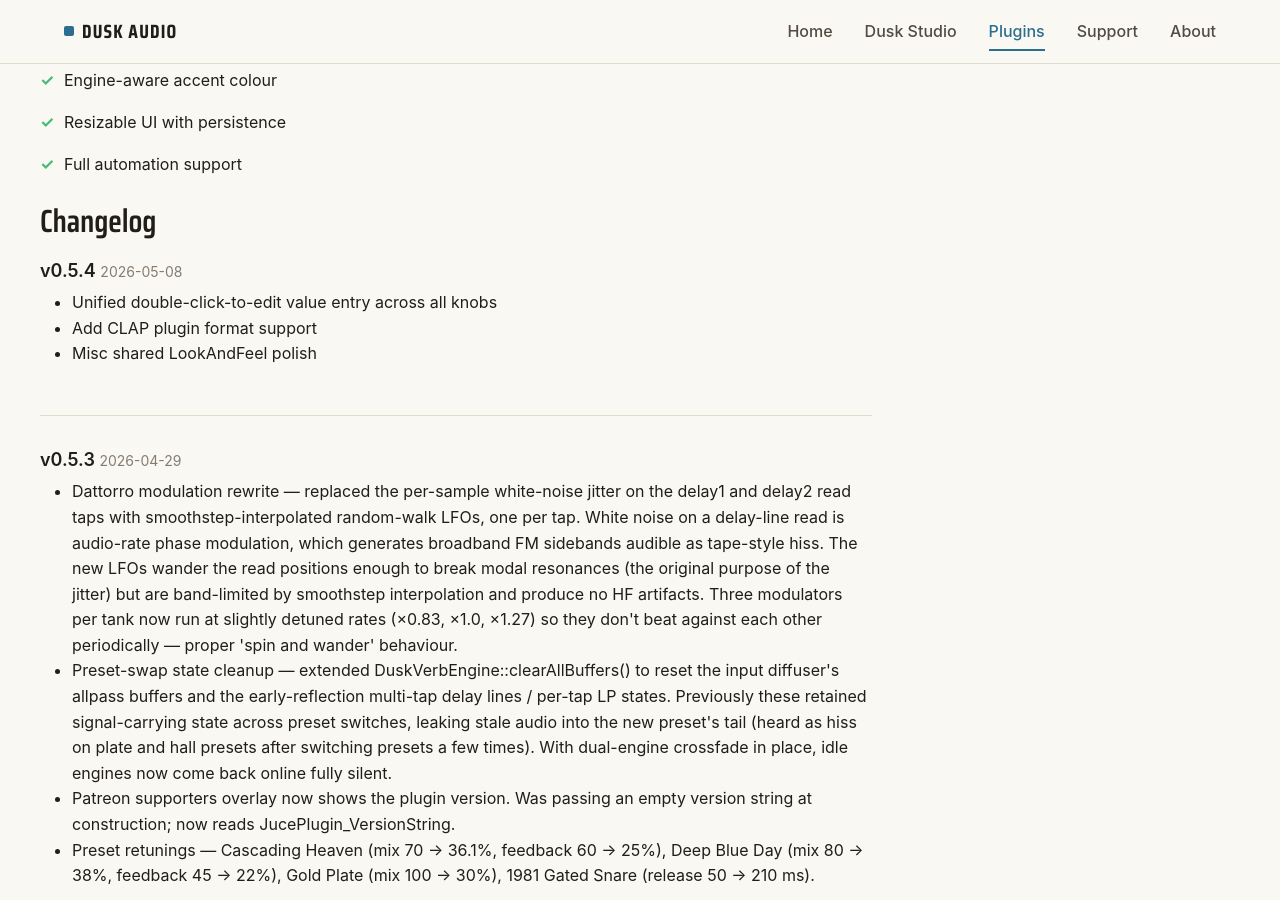
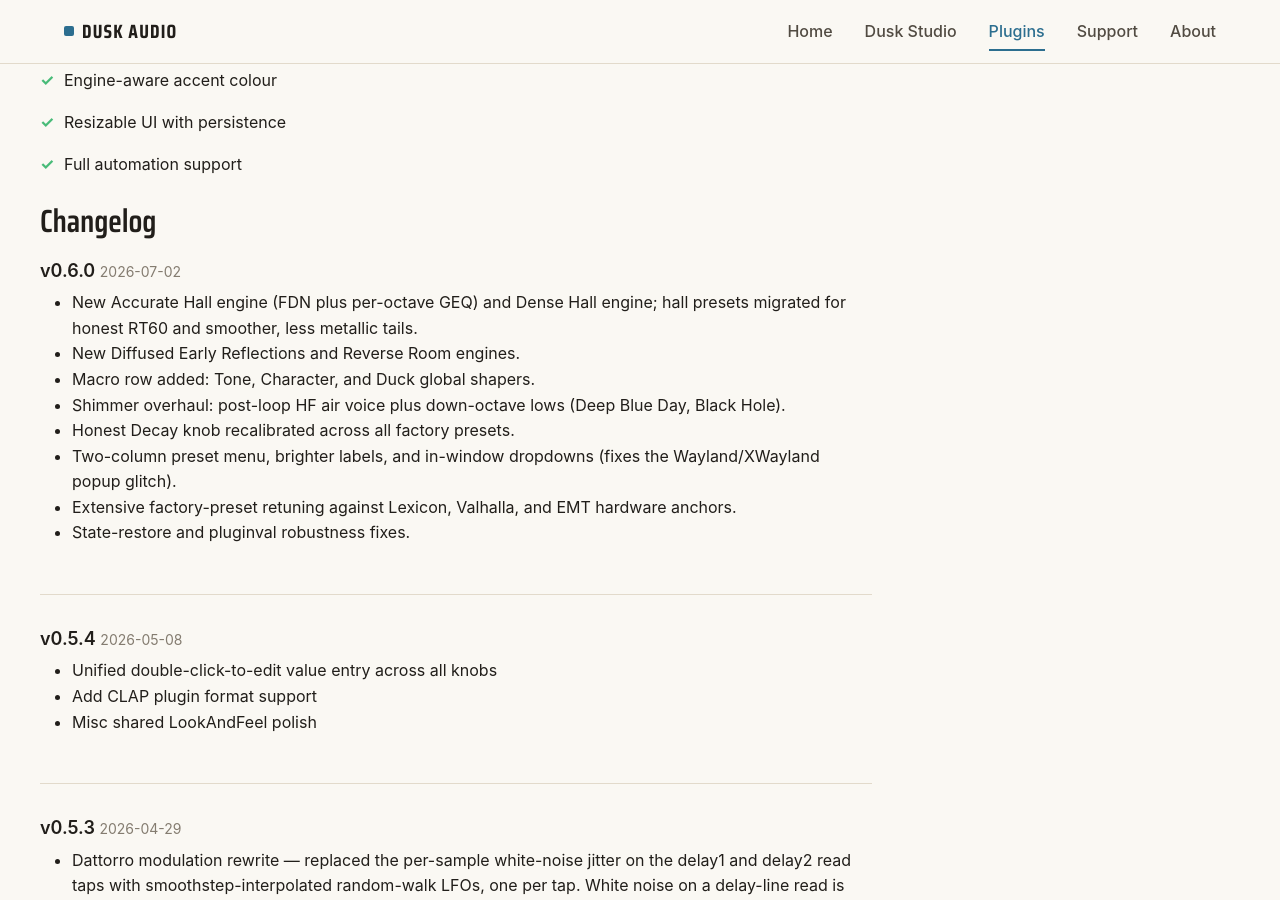
Before and after one commit to dusk-audio/dusk-audio.github.io, a Jekyll site: the page built from _plugins/duskverb.md, in a window 1280 px wide and 900 px high, scrolled down 8291 px. Built offline with Jekyll 4.4.1, drawn with Linux system fonts in a browser that asks for light colours; some of the changed text lies outside the part shown.

Commit message:
Update DuskVerb to v0.6.0

```diff
--- a/_data/plugins.yml
+++ b/_data/plugins.yml
@@ -64,7 +64,7 @@
     free.
   status: pre-release
   featured: true
-  version: 0.5.5
+  version: 0.6.0
 - name: Convolution Reverb
   slug: convolution-reverb
   tagline: IR-based reverb
--- a/_plugins/duskverb.md
+++ b/_plugins/duskverb.md
@@ -4,7 +4,7 @@ title: DuskVerb
 slug: duskverb
 tagline: Professional Algorithmic Reverb
 description: Algorithmic reverb with seven distinct DSP engines — Dattorro vintage plate, 6-AP high-density tank, Quad Room, 16-channel Hadamard FDN, Spring Tank, Non-Linear gated, and Eno-style Shimmer. 35+ hardware-anchored factory presets, random-walk modulation, freeze. Free VST3, LV2, AU, and CLAP plugin for Linux, Windows, and macOS.
-version: "0.5.5"
+version: "0.6.0"
 screenshot: /assets/images/plugins/DuskVerb-Eno-FDN.png
 
 screenshots:
@@ -54,6 +54,17 @@ requirements:
   - "Sample rates: 44.1 kHz – 192 kHz (sample-rate independent)"
 
 changelog:
+  - version: "0.6.0"
+    date: "2026-07-02"
+    changes:
+      - "New Accurate Hall engine (FDN plus per-octave GEQ) and Dense Hall engine; hall presets migrated for honest RT60 and smoother, less metallic tails."
+      - "New Diffused Early Reflections and Reverse Room engines."
+      - "Macro row added: Tone, Character, and Duck global shapers."
+      - "Shimmer overhaul: post-loop HF air voice plus down-octave lows (Deep Blue Day, Black Hole)."
+      - "Honest Decay knob recalibrated across all factory presets."
+      - "Two-column preset menu, brighter labels, and in-window dropdowns (fixes the Wayland/XWayland popup glitch)."
+      - "Extensive factory-preset retuning against Lexicon, Valhalla, and EMT hardware anchors."
+      - "State-restore and pluginval robustness fixes."
   - version: "0.5.4"
     date: "2026-05-08"
     changes:
```
